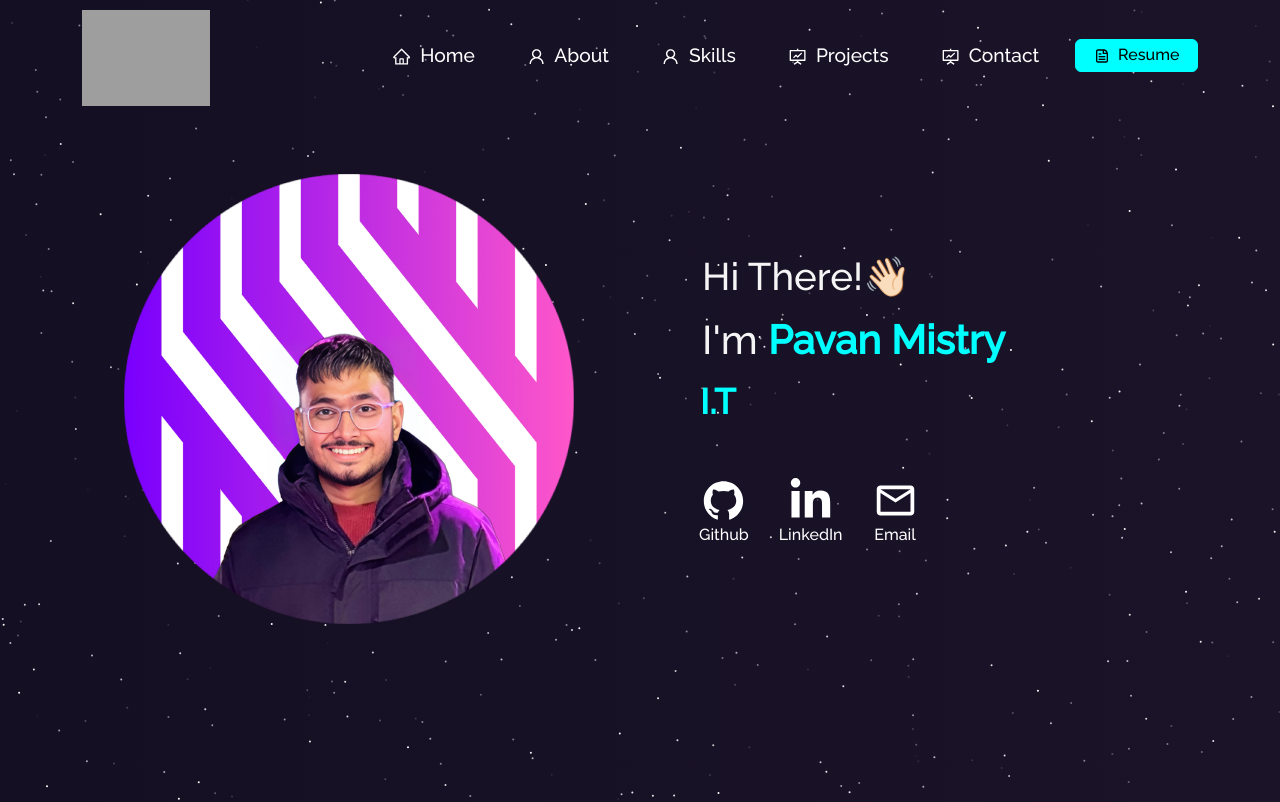
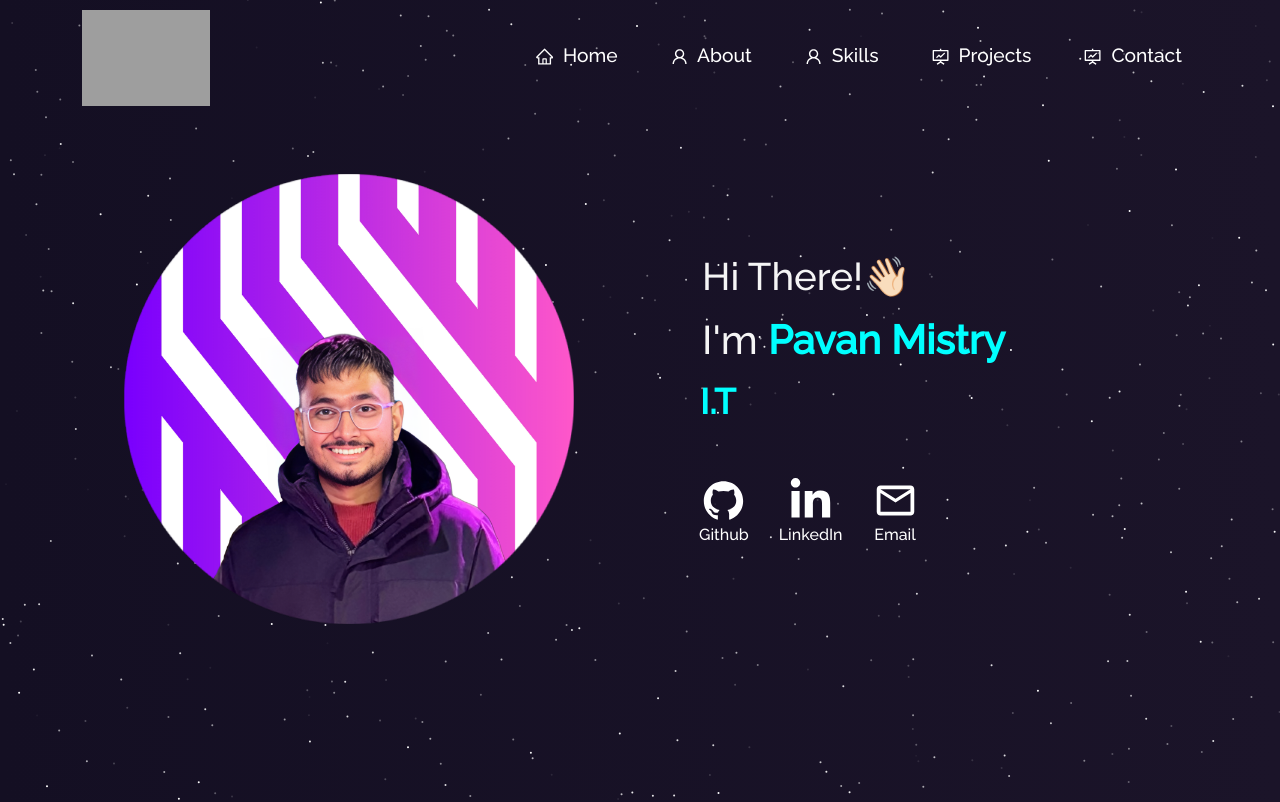
Before and after one commit to pavan1003/Portfolio, a React (Vite) app in the folder Portfolio-frontend/: page / in a window 1280 px wide. Shown: the top 802 px of the page. Built offline with nearby package versions, Linux system fonts and the light colour scheme; no server answers; grey boxes are pictures that could not be loaded.

Commit message:
Comment out resume button in the navigation

```diff
--- a/Portfolio-frontend/src/components/Header.jsx
+++ b/Portfolio-frontend/src/components/Header.jsx
@@ -66,7 +66,7 @@ function Header() {
               </Nav.Link>
             </Nav.Item>
 
-            <Nav.Item className="resume-btn">
+            {/* <Nav.Item className="resume-btn">
               <Button
                 className="resume-btn-inner"
                 variant="primary"
@@ -76,7 +76,7 @@ function Header() {
                 <CgFileDocument />
                 &nbsp; Resume
               </Button>
-            </Nav.Item>
+            </Nav.Item> */}
           </Nav>
         </Navbar.Collapse>
       </Container>
```
